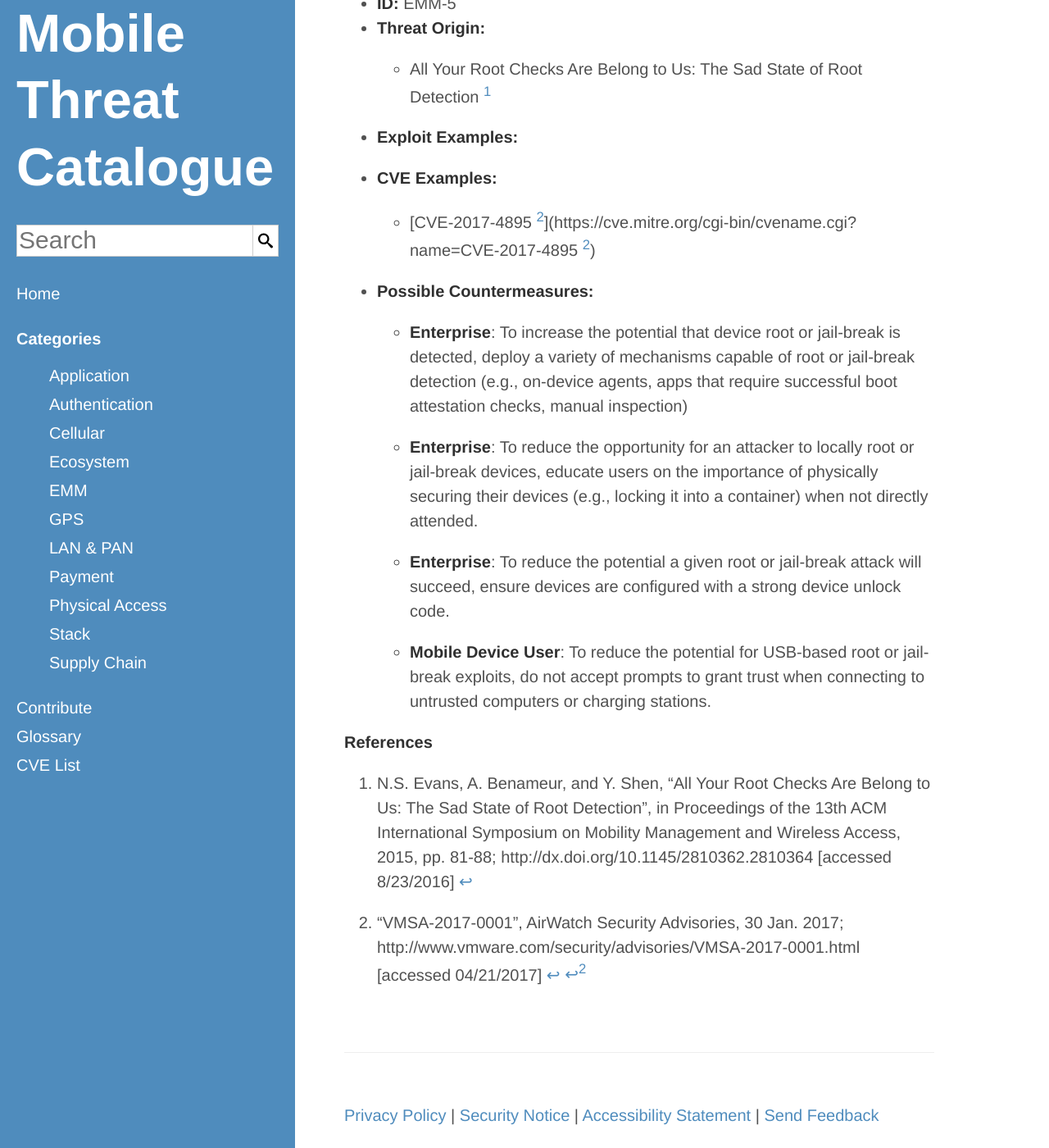
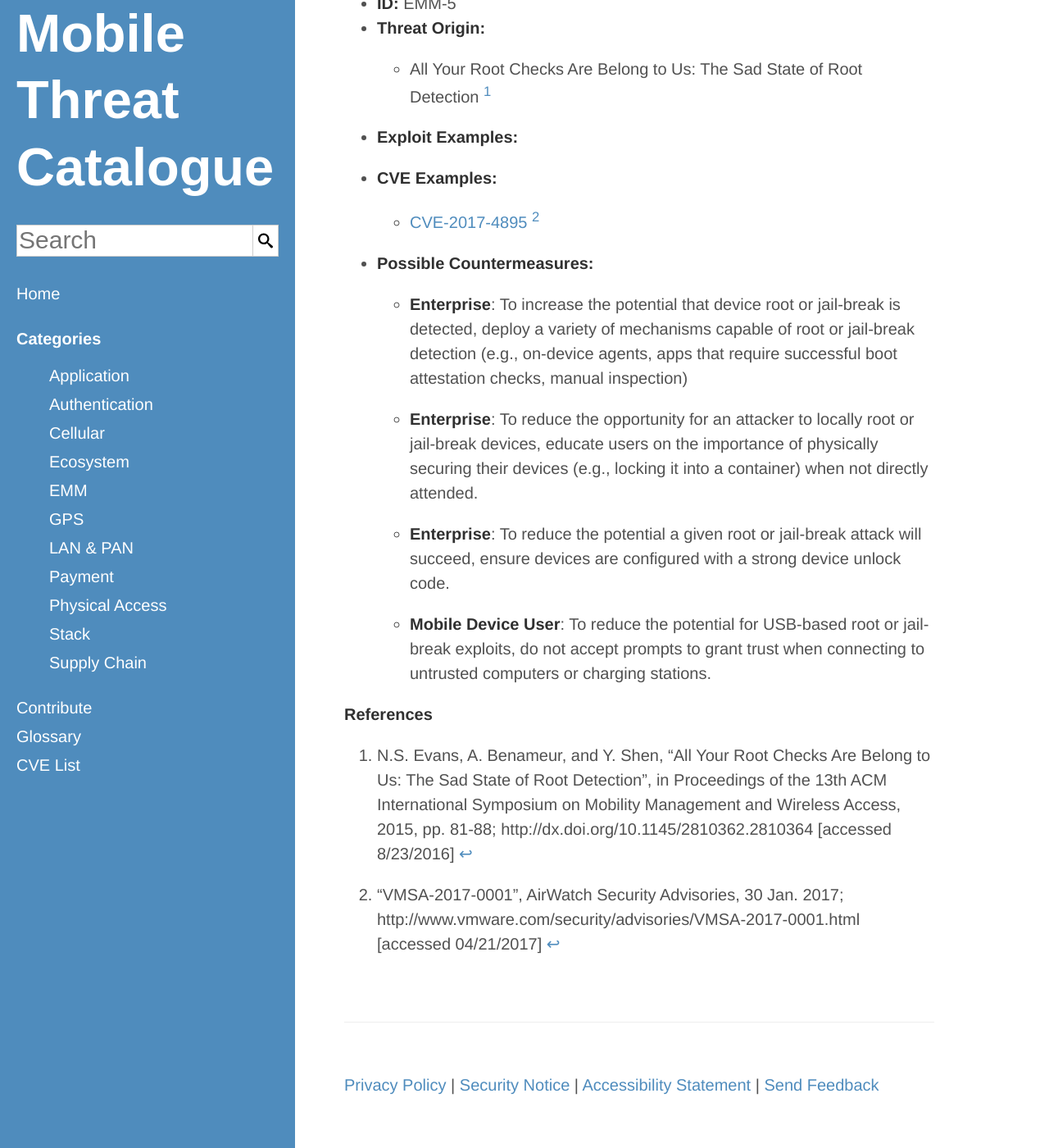
Before and after one commit to usnistgov/mobile-threat-catalogue, a Jekyll site: the page built from _emm-threats/EMM-5.md, in a window 1280 px wide and 1400 px high, scrolled down 378 px. Shown: the whole window at 82% size. Built offline with Jekyll 4.4.1, drawn with Linux system fonts in a browser that asks for light colours; some of the changed lines change nothing that is shown.

Commit message:
#179: splits CVE on space to handle possible reference

```diff
--- a/_layouts/threat.md
+++ b/_layouts/threat.md
@@ -18,7 +18,8 @@
 {% endfor %}
 - __CVE Examples:__
 {% for CVEExample in page.CVEExample %}
-    - 	[{{ CVEExample }}](https://cve.mitre.org/cgi-bin/cvename.cgi?name={{ CVEExample }})
+    {% assign CVEs = {{CVEExample}} | split: ' ' %}
+    - 	[{{ CVEs[0] }}](https://cve.mitre.org/cgi-bin/cvename.cgi?name={{ CVEs[0] }}) {{ CVEs[1] }}
 {% endfor %}
 - __Possible Countermeasures:__
 {% for PossibleCountermeasure in page.PossibleCountermeasures %}
```
